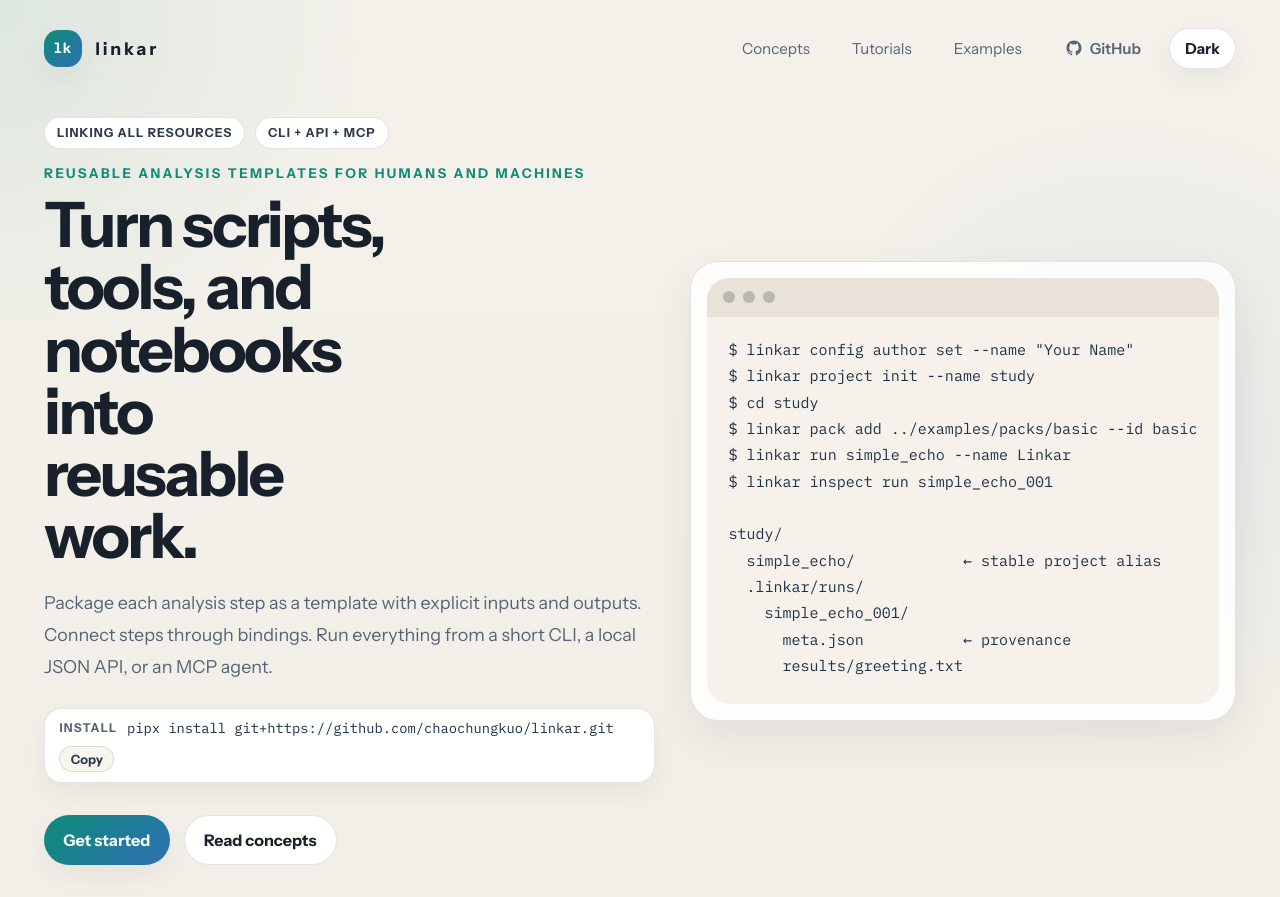
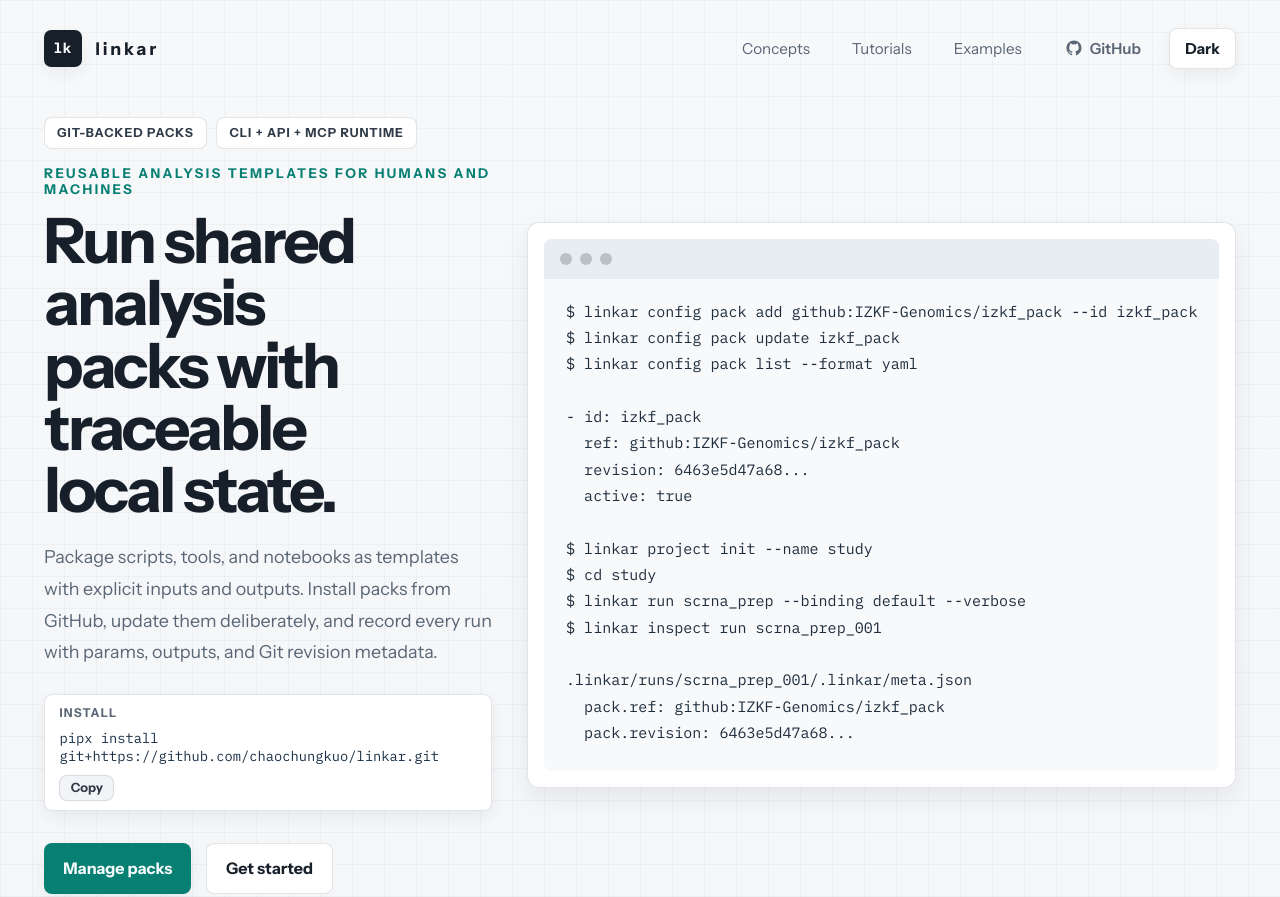
Before and after one commit to chaochungkuo/linkar, an Astro site in the folder website/: page / in a window 1280 px wide. Shown: the top 897 px of the page. Built offline with nearby package versions, Linux system fonts and the light colour scheme; Astro itself is replaced by a stand-in of ours.

Commit message:
Restore website pack management updates

```diff
--- a/website/src/components/SiteHeader.astro
+++ b/website/src/components/SiteHeader.astro
@@ -8,14 +8,15 @@ import SiteNav from "./SiteNav.astro";
   <div class="hero-grid">
     <div class="hero-copy">
       <div class="hero-badges">
-        <span class="hero-badge">LINKing All Resources</span>
-        <span class="hero-badge">CLI + API + MCP</span>
+        <span class="hero-badge">Git-backed packs</span>
+        <span class="hero-badge">CLI + API + MCP runtime</span>
       </div>
       <p class="eyebrow">Reusable analysis templates for humans and machines</p>
-      <h1 class="hero-title">Turn scripts, tools, and notebooks into reusable work.</h1>
+      <h1 class="hero-title">Run shared analysis packs with traceable local state.</h1>
       <p class="lede">
-        Package each analysis step as a template with explicit inputs and outputs. Connect steps
-        through bindings. Run everything from a short CLI, a local JSON API, or an MCP agent.
+        Package scripts, tools, and notebooks as templates with explicit inputs and outputs.
+        Install packs from GitHub, update them deliberately, and record every run with params,
+        outputs, and Git revision metadata.
       </p>
       <div class="install-block" data-install>
         <span class="install-label">Install</span>
@@ -25,8 +26,8 @@ import SiteNav from "./SiteNav.astro";
         </button>
       </div>
       <div class="hero-actions">
-        <a class="button button-primary" href={`${import.meta.env.BASE_URL}tutorials/getting-started/`}>Get started</a>
-        <a class="button button-secondary" href={`${import.meta.env.BASE_URL}explanations/`}>Read concepts</a>
+        <a class="button button-primary" href={`${import.meta.env.BASE_URL}tutorials/managing-git-backed-packs/`}>Manage packs</a>
+        <a class="button button-secondary" href={`${import.meta.env.BASE_URL}tutorials/getting-started/`}>Get started</a>
       </div>
     </div>
 
@@ -35,19 +36,23 @@ import SiteNav from "./SiteNav.astro";
         <div class="terminal-bar">
           <span></span><span></span><span></span>
         </div>
-        <pre><code>$ linkar config author set --name "Your Name"
+        <pre><code>$ linkar config pack add github:IZKF-Genomics/izkf_pack --id izkf_pack
+$ linkar config pack update izkf_pack
+$ linkar config pack list --format yaml
+
+- id: izkf_pack
+  ref: github:IZKF-Genomics/izkf_pack
+  revision: 6463e5d47a68...
+  active: true
+
 $ linkar project init --name study
 $ cd study
-$ linkar pack add ../examples/packs/basic --id basic
-$ linkar run simple_echo --name Linkar
-$ linkar inspect run simple_echo_001
+$ linkar run scrna_prep --binding default --verbose
+$ linkar inspect run scrna_prep_001
 
-study/
-  simple_echo/            ← stable project alias
-  .linkar/runs/
-    simple_echo_001/
-      meta.json           ← provenance
-      results/greeting.txt
+.linkar/runs/scrna_prep_001/.linkar/meta.json
+  pack.ref: github:IZKF-Genomics/izkf_pack
+  pack.revision: 6463e5d47a68...
 </code></pre>
       </div>
     </div>
--- a/website/src/pages/index.astro
+++ b/website/src/pages/index.astro
@@ -18,7 +18,8 @@ import SiteFooter from "../components/SiteFooter.astro";
           <h2>Three building blocks.</h2>
           <p class="section-copy">
             Every Linkar project is built from templates, bindings, and a project directory.
-            Each piece has a single job — together they make analysis work reusable and inspectable.
+            Each piece has a single job. Together they make analysis work reusable, inspectable,
+            and safe to update through Git-backed packs.
           </p>
         </div>
 
@@ -139,7 +140,7 @@ linkar mcp serve</code></pre>
           </a>
           <a class="tutorial-card tutorial-link" href={`${import.meta.env.BASE_URL}tutorials/`}>
             <h3>Tutorials</h3>
-            <p>Start a project, build a pack, and use Linkar step by step.</p>
+            <p>Start a project, manage Git-backed packs, build a pack, and use Linkar step by step.</p>
           </a>
           <a class="doc-card" href={`${import.meta.env.BASE_URL}examples/`}>
             <h3>Examples</h3>
@@ -148,7 +149,7 @@ linkar mcp serve</code></pre>
         </div>
 
         <div class="hero-actions section-top-gap">
-          <a class="button button-primary" href={`${import.meta.env.BASE_URL}tutorials/getting-started/`}>Start with getting started</a>
+          <a class="button button-primary" href={`${import.meta.env.BASE_URL}tutorials/managing-git-backed-packs/`}>Manage Git-backed packs</a>
           <a class="button button-secondary" href="https://github.com/chaochungkuo/linkar" target="_blank" rel="noopener noreferrer">View on GitHub</a>
         </div>
       </section>
--- a/website/src/styles/global.css
+++ b/website/src/styles/global.css
@@ -1,42 +1,42 @@
 :root {
   color-scheme: light;
-  --bg: #f4f1eb;
-  --bg-alt: #ebe6de;
-  --panel: rgba(255, 255, 255, 0.86);
-  --panel-strong: rgba(255, 255, 255, 0.96);
-  --panel-soft: rgba(248, 244, 237, 0.92);
-  --ink: #18212b;
-  --muted: #586476;
-  --muted-strong: #2f3b4b;
-  --accent: #0f8b78;
-  --accent-strong: #0a6e61;
-  --accent-alt: #2e6fb3;
-  --warm: #9a5d1b;
-  --line: rgba(24, 33, 43, 0.12);
-  --line-strong: rgba(46, 111, 179, 0.28);
-  --shadow: 0 18px 42px rgba(38, 45, 56, 0.08);
-  --shadow-soft: 0 10px 24px rgba(38, 45, 56, 0.06);
-  --code-bg: #f0ece4;
-  --code-ink: #203246;
+  --bg: #f7f8fa;
+  --bg-alt: #eef1f5;
+  --panel: rgba(255, 255, 255, 0.92);
+  --panel-strong: #ffffff;
+  --panel-soft: #f2f4f7;
+  --ink: #17202a;
+  --muted: #5a6675;
+  --muted-strong: #303b49;
+  --accent: #087f73;
+  --accent-strong: #05695f;
+  --accent-alt: #315f9f;
+  --warm: #9b6a13;
+  --line: rgba(23, 32, 42, 0.12);
+  --line-strong: rgba(8, 127, 115, 0.34);
+  --shadow: 0 10px 24px rgba(23, 32, 42, 0.07);
+  --shadow-soft: 0 6px 16px rgba(23, 32, 42, 0.06);
+  --code-bg: #f0f3f7;
+  --code-ink: #1f2d3d;
   --code-inline-bg: rgba(32, 50, 70, 0.08);
   --code-inline-ink: #1b3147;
   --code-border: rgba(32, 50, 70, 0.12);
-  --terminal-bg: #f6f2eb;
-  --terminal-bar: #e8e2d8;
+  --terminal-bg: #f7f9fb;
+  --terminal-bar: #e8edf3;
   --terminal-dot: rgba(24, 33, 43, 0.22);
-  --radius: 28px;
-  --radius-sm: 18px;
+  --radius: 12px;
+  --radius-sm: 8px;
   --mono: "IBM Plex Mono", "SFMono-Regular", "Consolas", monospace;
   --sans: "Instrument Sans", "Avenir Next", "Segoe UI", sans-serif;
 }
 
 :root[data-theme="dark"] {
   color-scheme: dark;
-  --bg: #161c24;
-  --bg-alt: #1c2430;
-  --panel: rgba(28, 36, 48, 0.9);
-  --panel-strong: rgba(28, 36, 48, 0.98);
-  --panel-soft: rgba(33, 43, 57, 0.92);
+  --bg: #12171f;
+  --bg-alt: #171e28;
+  --panel: rgba(24, 31, 42, 0.92);
+  --panel-strong: #1a2230;
+  --panel-soft: #202a38;
   --ink: #eef3f7;
   --muted: #b0bccb;
   --muted-strong: #d8e0ea;
@@ -46,8 +46,8 @@
   --warm: #e4ae69;
   --line: rgba(216, 224, 234, 0.12);
   --line-strong: rgba(121, 167, 220, 0.32);
-  --shadow: 0 22px 50px rgba(4, 10, 17, 0.22);
-  --shadow-soft: 0 12px 28px rgba(4, 10, 17, 0.16);
+  --shadow: 0 14px 30px rgba(4, 10, 17, 0.22);
+  --shadow-soft: 0 8px 20px rgba(4, 10, 17, 0.16);
   --code-bg: #111821;
   --code-ink: #dce6f2;
   --code-inline-bg: rgba(220, 230, 242, 0.1);
@@ -72,9 +72,10 @@ body {
   font-family: var(--sans);
   color: var(--ink);
   background:
-    radial-gradient(circle at top left, color-mix(in srgb, var(--accent) 10%, transparent), transparent 24rem),
-    radial-gradient(circle at 88% 12%, color-mix(in srgb, var(--accent-alt) 8%, transparent), transparent 20rem),
+    linear-gradient(rgba(23, 32, 42, 0.035) 1px, transparent 1px),
+    linear-gradient(90deg, rgba(23, 32, 42, 0.035) 1px, transparent 1px),
     linear-gradient(180deg, var(--bg) 0%, var(--bg-alt) 100%);
+  background-size: 32px 32px, 32px 32px, auto;
 }
 
 a {
@@ -129,8 +130,8 @@ pre {
   justify-content: center;
   width: 2.35rem;
   height: 2.35rem;
-  border-radius: 0.9rem;
-  background: linear-gradient(135deg, var(--accent), var(--accent-alt));
+  border-radius: 0.45rem;
+  background: var(--ink);
   color: #f8fbfd;
   font-family: var(--mono);
   font-size: 0.88rem;
@@ -162,7 +163,7 @@ pre {
 .nav-links a {
   padding: 0.55rem 0.9rem;
   border: 1px solid transparent;
-  border-radius: 999px;
+  border-radius: var(--radius-sm);
   color: var(--muted);
   text-decoration: none;
   font-size: 0.95rem;
@@ -185,7 +186,7 @@ pre {
   min-height: 2.55rem;
   padding: 0 0.95rem;
   border: 1px solid var(--line);
-  border-radius: 999px;
+  border-radius: var(--radius-sm);
   background: var(--panel-strong);
   color: var(--ink);
   font: inherit;
@@ -226,7 +227,7 @@ pre {
   min-height: 2rem;
   padding: 0 0.75rem;
   border: 1px solid var(--line);
-  border-radius: 999px;
+  border-radius: var(--radius-sm);
   background: var(--panel-strong);
   color: var(--muted-strong);
   font-size: 0.78rem;
@@ -307,7 +308,7 @@ h3 {
   justify-content: center;
   min-height: 3.15rem;
   padding: 0 1.2rem;
-  border-radius: 999px;
+  border-radius: var(--radius-sm);
   text-decoration: none;
   font-weight: 700;
   transition: transform 180ms ease, background-color 180ms ease, border-color 180ms ease, box-shadow 180ms ease;
@@ -318,7 +319,7 @@ h3 {
 }
 
 .button-primary {
-  background: linear-gradient(135deg, var(--accent) 0%, var(--accent-alt) 100%);
+  background: var(--accent);
   color: #f8fbfd;
   box-shadow: var(--shadow-soft);
 }
@@ -350,7 +351,7 @@ h3 {
 
 .terminal-window {
   overflow: hidden;
-  border-radius: 22px;
+  border-radius: var(--radius-sm);
   background: var(--terminal-bg);
   color: var(--code-ink);
   min-height: 100%;
@@ -433,7 +434,7 @@ h3 {
 .section-alt {
   margin: 0 -1.5rem;
   padding: 5rem 1.5rem;
-  background: color-mix(in srgb, var(--panel-soft) 55%, transparent);
+  background: color-mix(in srgb, var(--panel-soft) 78%, transparent);
   border-radius: var(--radius);
 }
 
@@ -513,7 +514,7 @@ h3 {
   min-height: 1.8rem;
   padding: 0 0.6rem;
   border: 1px solid var(--line);
-  border-radius: 999px;
+  border-radius: var(--radius-sm);
   background: var(--panel-strong);
   color: var(--muted-strong);
   font-size: 0.76rem;
@@ -526,7 +527,7 @@ h3 {
 .interface-card pre {
   margin: 1rem 0 0;
   padding: 1rem 1rem 1.05rem;
-  border-radius: 18px;
+  border-radius: var(--radius-sm);
   background: var(--code-bg);
   border: 1px solid var(--line);
   color: var(--code-ink);
@@ -550,7 +551,7 @@ h3 {
   width: 2.3rem;
   height: 2.3rem;
   margin-bottom: 1rem;
-  border-radius: 999px;
+  border-radius: var(--radius-sm);
   background: color-mix(in srgb, var(--accent) 15%, transparent);
   color: var(--accent);
   font-family: var(--mono);
@@ -574,7 +575,7 @@ h3 {
   align-items: center;
   min-height: 1.9rem;
   padding: 0 0.7rem;
-  border-radius: 999px;
+  border-radius: var(--radius-sm);
   background: rgba(122, 184, 255, 0.12);
   color: var(--accent-alt);
   font-size: 0.76rem;
@@ -605,7 +606,7 @@ h3 {
   display: inline-flex;
   margin-top: 1rem;
   padding: 0.35rem 0.6rem;
-  border-radius: 999px;
+  border-radius: var(--radius-sm);
   background: color-mix(in srgb, var(--warm) 18%, transparent);
   color: var(--warm);
   font-size: 0.8rem;
@@ -646,7 +647,7 @@ h3 {
   grid-column: 2;
   padding: 1rem 1rem 1.1rem;
   border: 1px solid var(--line);
-  border-radius: 20px;
+  border-radius: var(--radius);
   background: var(--panel-strong);
   box-shadow: var(--shadow-soft);
 }
@@ -705,7 +706,7 @@ h3 {
 .prose pre {
   overflow: auto;
   padding: 1rem 1.1rem;
-  border-radius: 18px;
+  border-radius: var(--radius-sm);
   background: var(--code-bg) !important;
   color: var(--code-ink) !important;
   border: 1px solid var(--line);
@@ -836,7 +837,7 @@ h3 {
   flex-shrink: 0;
   padding: 0.28rem 0.65rem;
   border: 1px solid var(--line);
-  border-radius: 999px;
+  border-radius: var(--radius-sm);
   background: var(--panel-soft);
   color: var(--muted-strong);
   font: inherit;
@@ -855,7 +856,7 @@ h3 {
 .feature-snippet {
   margin: 1rem 0 0;
   padding: 0.8rem 0.95rem;
-  border-radius: 14px;
+  border-radius: var(--radius-sm);
   background: var(--code-bg);
   border: 1px solid var(--line);
   color: var(--code-ink);
@@ -881,7 +882,7 @@ h3 {
   gap: 0.4rem;
   padding: 0.55rem 0.9rem;
   border: 1px solid transparent;
-  border-radius: 999px;
+  border-radius: var(--radius-sm);
   color: var(--muted);
   text-decoration: none;
   font-size: 0.95rem;
```
Also changed, not shown: website/src/content/explanations/discovery-layers-and-site-packs.md (+1 -1 lines), website/src/content/explanations/interfaces-and-automation.md (+1 -1 lines), website/src/content/explanations/local-api-reference.md (+1 -1 lines), website/src/content/explanations/project-lifecycle.md (+1 -1 lines), website/src/content/explanations/project-runs-and-metadata.md (+1 -1 lines), website/src/content/explanations/reproducibility-and-versioning.md (+25 -1 lines), website/src/content/tutorials/authoring-script-sh.md (+1 -1 lines), website/src/content/tutorials/build-a-real-pack.md (+44 -1 lines), website/src/content/tutorials/example-pack-progression.md (+1 -1 lines), website/src/content/tutorials/managing-git-backed-packs.md (+3 -0 lines), website/src/content/tutorials/packs-and-scope.md (+2 -0 lines), website/src/content/tutorials/python-entry-and-runtime-metadata.md (+1 -1 lines), website/src/content/tutorials/testing-basic-templates.md (+1 -1 lines), website/src/content/tutorials/using-linkar-from-agents.md (+1 -1 lines), 1 more files.
